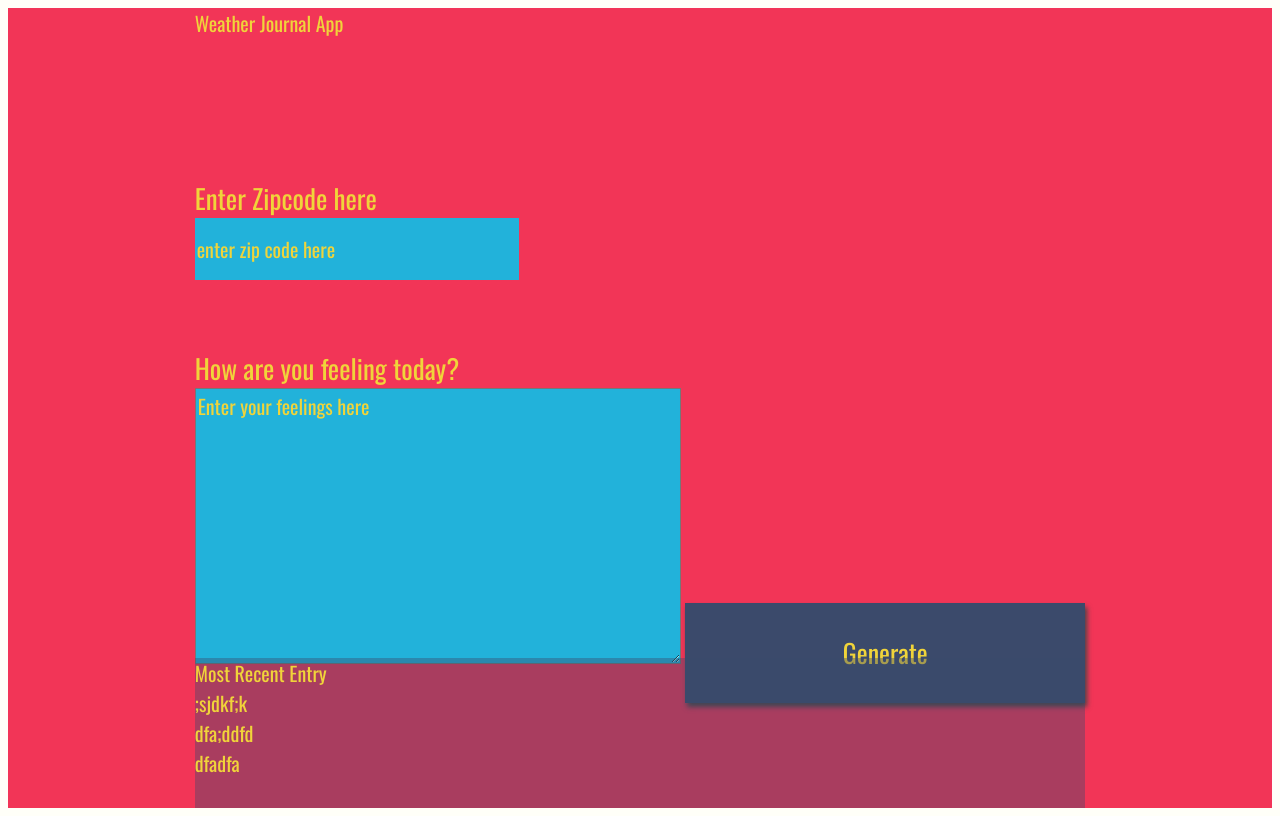
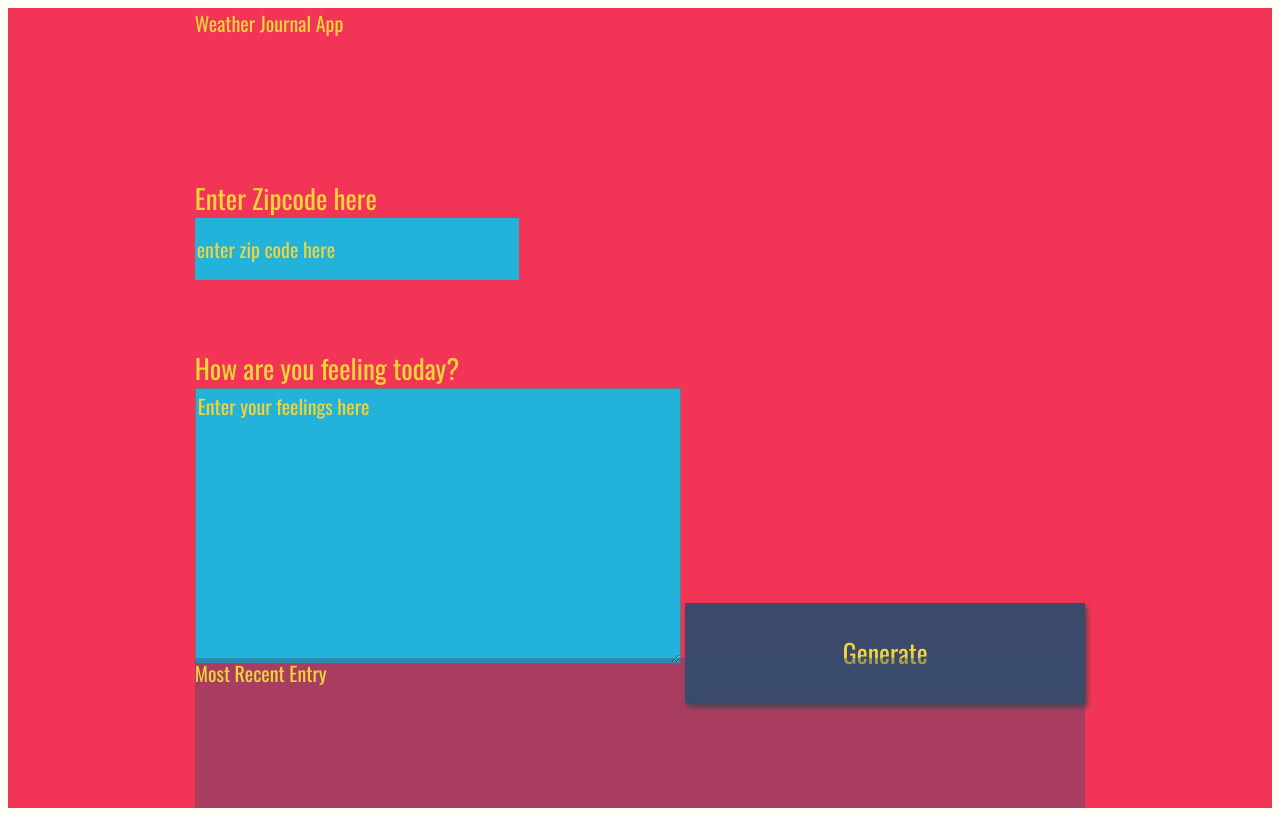
Before and after one commit to MariamHasanat/Udacity-Weather-Application, a website: page website/index.html in a window 1280 px wide. Drawn offline with nearby package versions, Linux system fonts and the light colour scheme; no server answers; a web font is replaced by a local one.

Commit message:
clean rubbish code in index.html

```diff
--- a/website/index.html
+++ b/website/index.html
@@ -25,9 +25,9 @@
     <div class="holder entry">
       <div class="title">Most Recent Entry</div>
       <div id="entryHolder">
-        <div id="date">;sjdkf;k</div>
-        <div id="temp">dfa;ddfd</div>
-        <div id="content">dfadfa</div>
+        <div id="date"></div>
+        <div id="temp"></div>
+        <div id="content"></div>
       </div>
     </div>
   </div>
```
